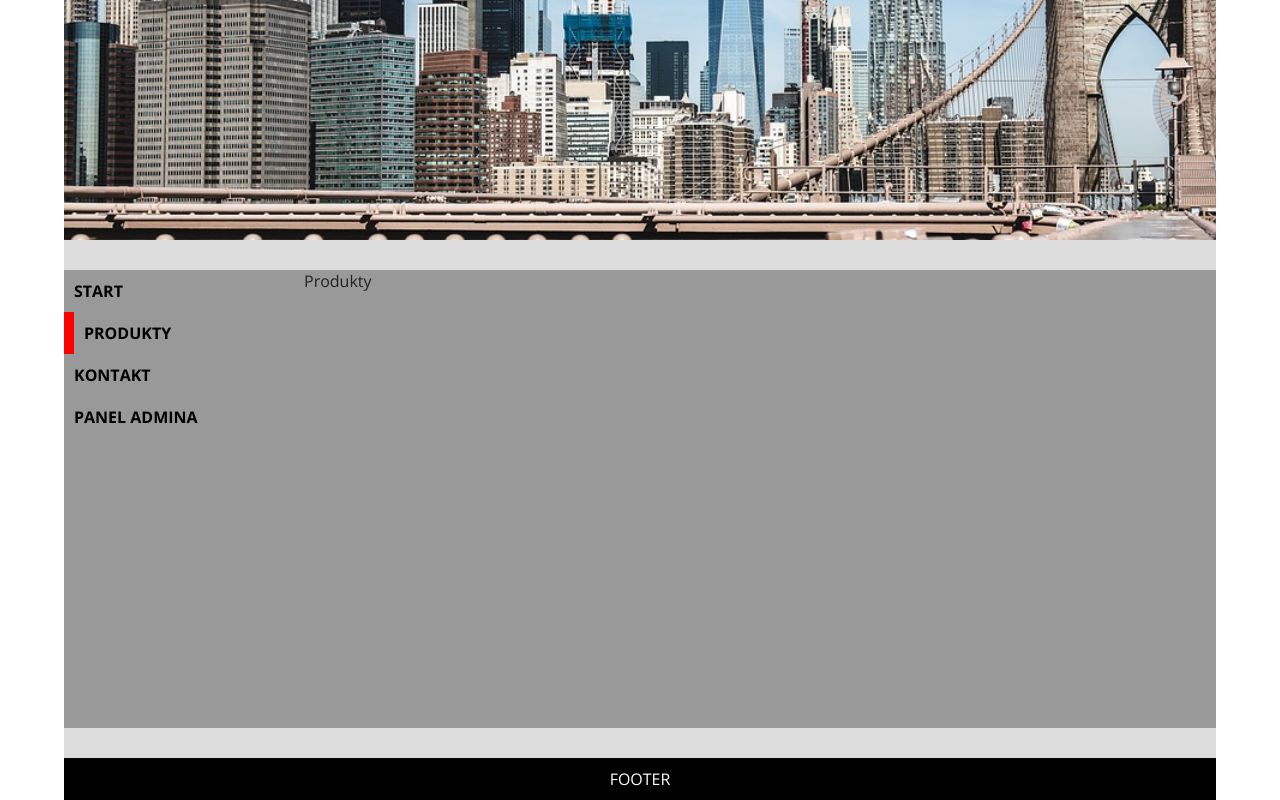
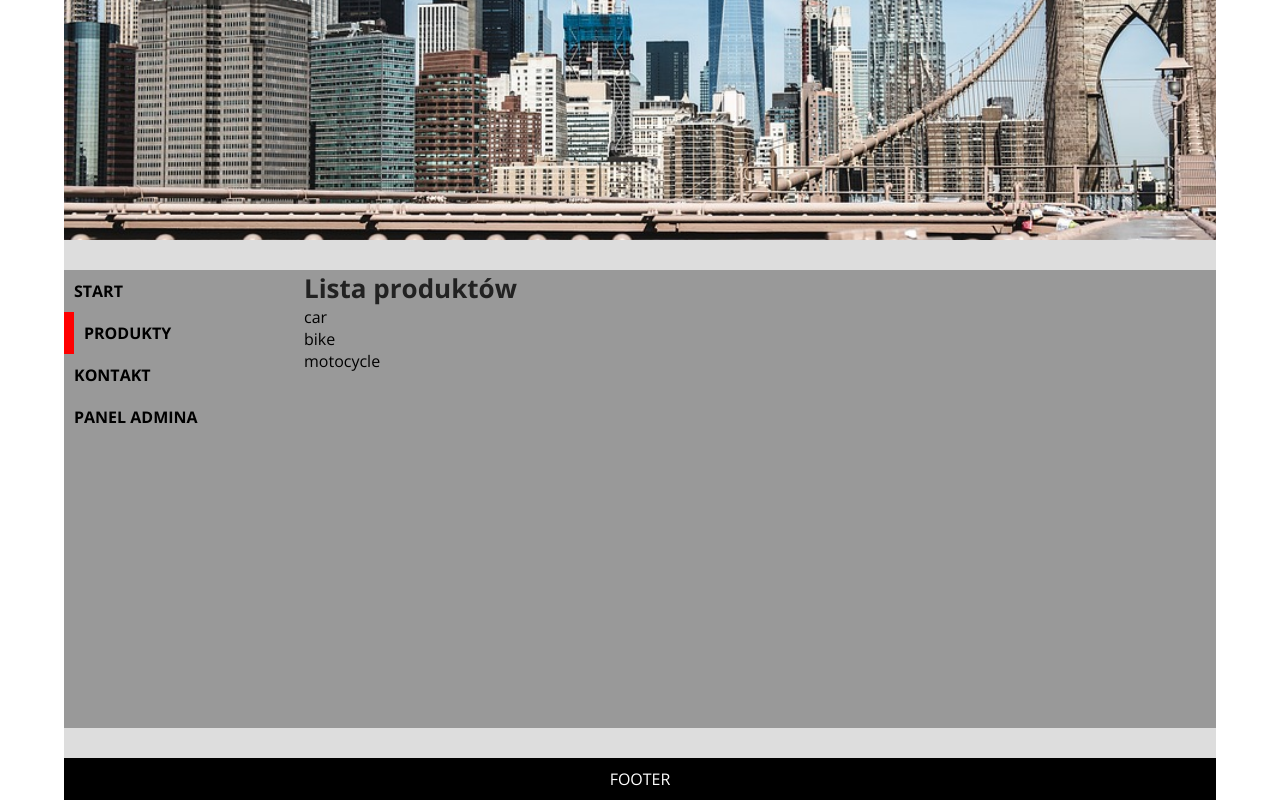
Before and after one commit to mateuszkalisz/kursReactJS, a React (Create React App) app in the folder 5.Repetition/17.repetition_of_react_router/myrepetitionapp/: page /products in a window 1280 px wide. Built offline with nearby package versions, Linux system fonts and the light colour scheme.

Commit message:
repetition about choose correct component by tracking url by component props (match.params.id)

```diff
--- /dev/null
+++ b/5.Repetition/17.repetition_of_react_router/myrepetitionapp/src/components/Product.js
@@ -0,0 +1,9 @@
+import React from 'react';
+
+const Product = (props) => {
+    return (
+        <div>Produkt {props.id}</div>
+      );
+}
+
+export default Product;
--- a/5.Repetition/17.repetition_of_react_router/myrepetitionapp/src/layouts/Page.js
+++ b/5.Repetition/17.repetition_of_react_router/myrepetitionapp/src/layouts/Page.js
@@ -2,6 +2,7 @@
 import {Route,Switch} from 'react-router-dom';
 
 import HomePage from '../pages/HomePage';
+import ProductListPage from '../pages/ProductListPage';
 import ProductPage from '../pages/ProductPage';
 import ContactPage from '../pages/ContactPage';
 import AdminPage from '../pages/AdminPage';
@@ -14,7 +15,8 @@
         <>
         <Switch>
         <Route path="/" exact component={HomePage} />
-        <Route path="/products" component={ProductPage} />
+        <Route path="/products" component={ProductListPage} />
+        <Route path="/product/:id" component={ProductPage} />
         <Route path="/contact"component={ContactPage} />
         <Route path="/admin" exact component={AdminPage} />
         <Route path="/login" exact component={LoginPage} />
--- /dev/null
+++ b/5.Repetition/17.repetition_of_react_router/myrepetitionapp/src/pages/ProductListPage.js
@@ -0,0 +1,26 @@
+import React from 'react';
+import {Link} from 'react-router-dom';
+import '../styles/ProductListPage.css';
+
+const products = ['car', 'bike', 'motocycle'];
+
+
+const ProductListPage = () => {
+    const list = products.map(product =>(
+        <li key={product}>
+            <Link to={`/product/${product}`}>{product}</Link>
+        </li>
+    ))
+    return (
+        <div className="products">
+            <h2>Lista produktów</h2>
+            <div>
+                <ul>
+                    {list}
+                </ul>
+            </div>
+        </div>
+     );
+}
+
+export default ProductListPage;
--- a/5.Repetition/17.repetition_of_react_router/myrepetitionapp/src/pages/ProductPage.js
+++ b/5.Repetition/17.repetition_of_react_router/myrepetitionapp/src/pages/ProductPage.js
@@ -1,8 +1,15 @@
 import React from 'react';
+import {Link} from 'react-router-dom';
+import Product from '../components/Product';
 
-const ProductPage = () => {
+const ProductPage = ({match}) => {
+
     return (
-        <div>Produkty</div>
+        <>
+        <div>Strona produktu</div>
+        <Product id={match.params.id}/>
+        <Link to="/products">Powrót do strony produkty</Link>
+        </>
     );
 }
 
--- /dev/null
+++ b/5.Repetition/17.repetition_of_react_router/myrepetitionapp/src/styles/ProductListPage.css
@@ -0,0 +1,17 @@
+.products h2{
+    font-size: 26px;
+}
+
+.products ul{
+    list-style: none;
+}
+
+.products a{
+    text-decoration: none;
+    color: black;
+}
+
+.products a:hover{
+    color: red;
+    font-weight: bold;
+}
```
